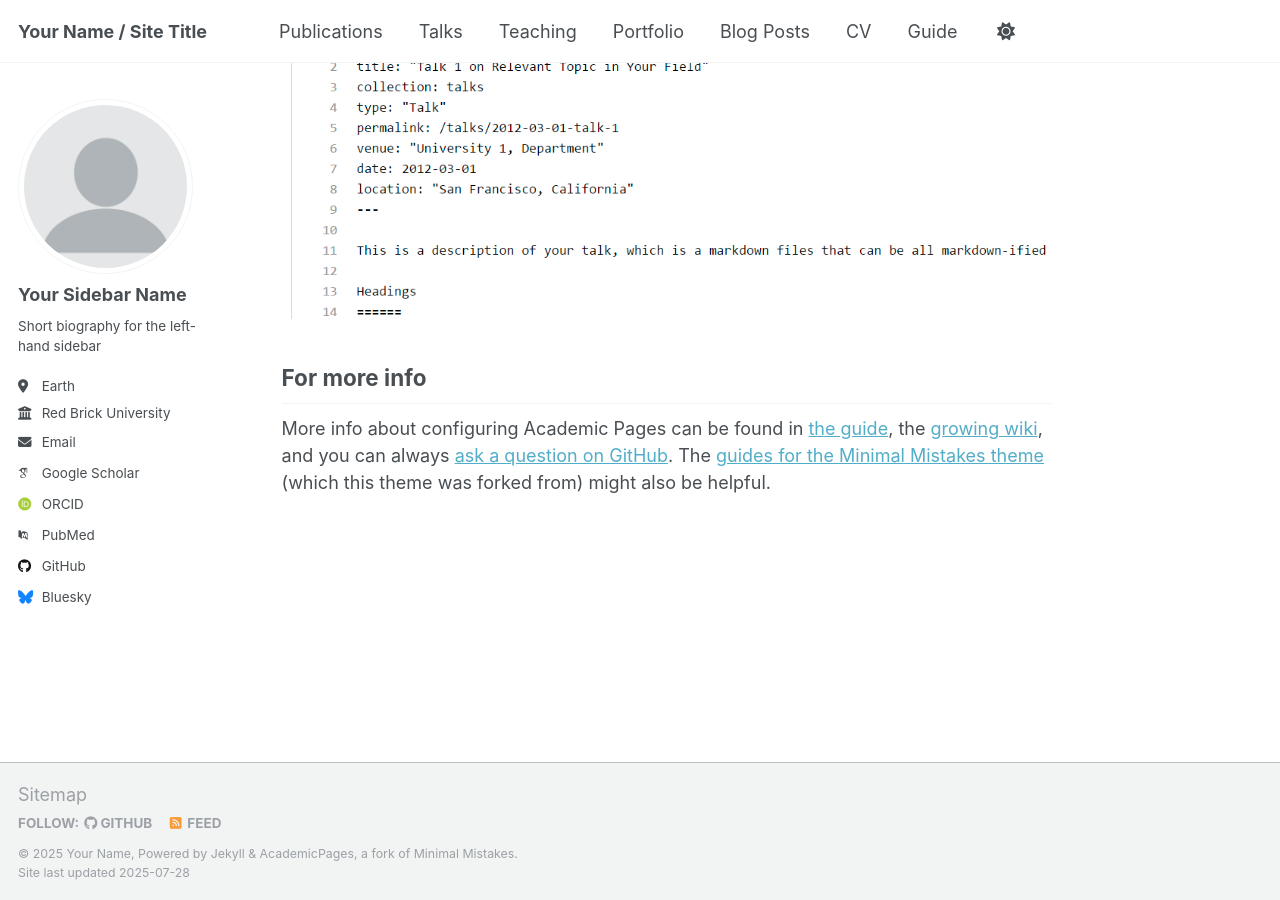
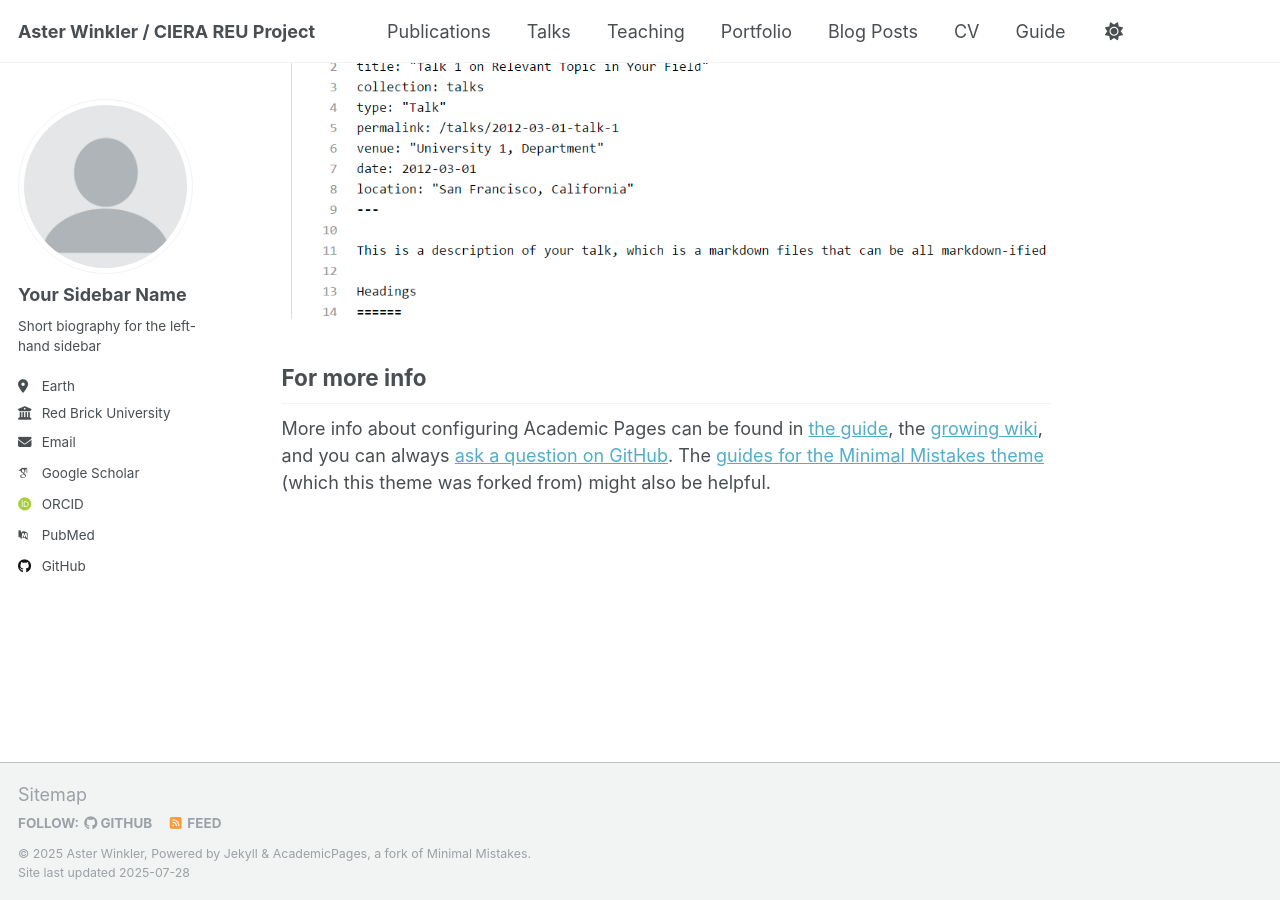
Before and after one commit to asterwinkler/project, a Jekyll site: the page built from _pages/about.md, in a window 1280 px wide and 900 px high, scrolled down 2880 px. Built offline with Jekyll 4.4.1, drawn with Linux system fonts in a browser that asks for light colours; some web fonts are replaced; a script that is not in the unit is left out.

Commit message:
Update _config.yml
Changed name and disabled Bluesky link

```diff
--- a/_config.yml
+++ b/_config.yml
@@ -9,9 +9,9 @@
 # Basic Site Settings
 locale                   : "en-US"
 site_theme               : "default"
-title                    : "Your Name / Site Title"
+title                    : "Aster Winkler / CIERA REU Project"
 title_separator          : "-"
-name                     : &name "Your Name"
+name                     : &name "Aster Winkler"
 description              : &description "personal description"
 url                      : https://academicpages.github.io # the base hostname & protocol for your site e.g. "https://[your GitHub username].github.io" or if you already have some other page hosted on Github then use "https://[your GitHub username].github.io/[Your Repo Name]"
 baseurl                  : "" # the subpath of your site, e.g. "/blog"
@@ -52,7 +52,7 @@ author:
 
   # Social media
   artstation       : # Username
-  bluesky          : "bsky.app" # Replace this with you Bluesky username
+  bluesky          : #"bsky.app" # Replace this with you Bluesky username
   facebook         : # Username
   flickr           : # Username
   foursquare       : # Username
```
